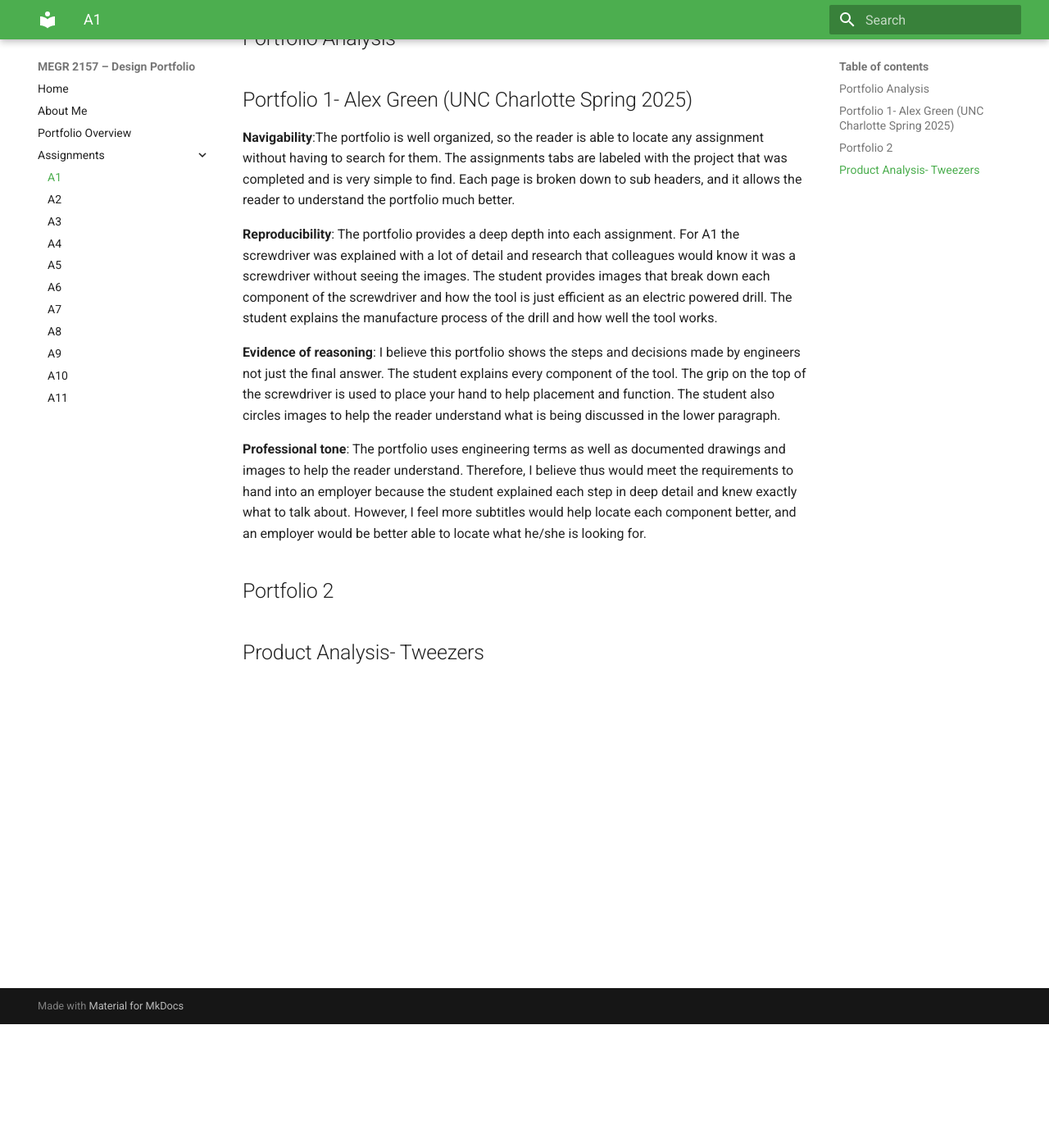
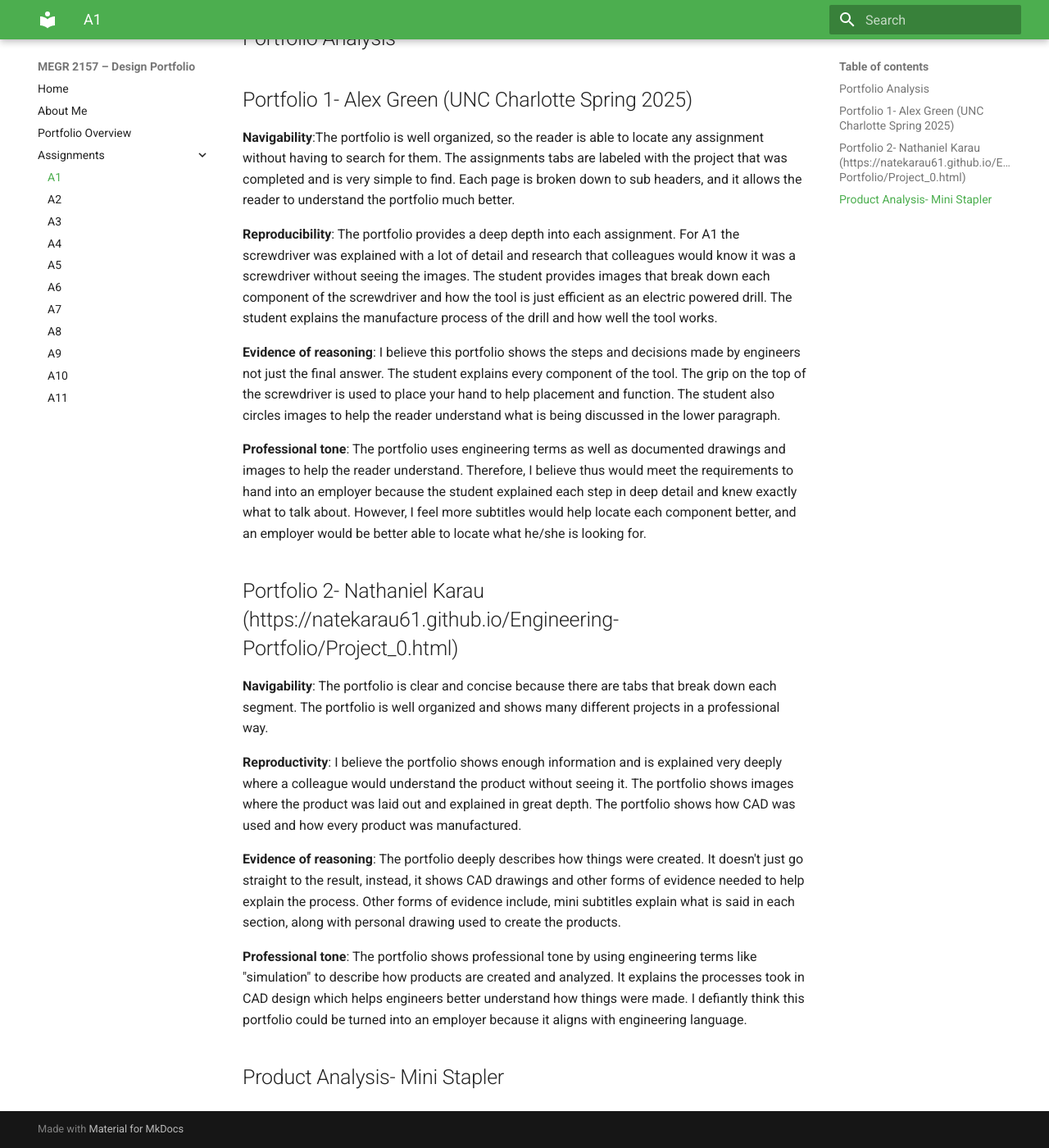
Before and after one commit to brandonhudson11/megr2157-portfolio, an MkDocs documentation site: the page built from docs/assignments/A01/index.md, in a window 1280 px wide and 1400 px high, scrolled down 151 px. Shown: the whole window at 82% size. Built offline with MkDocs 1.6.1 and Material for MkDocs 9.7.7, drawn with Linux system fonts in a browser that asks for light colours.

Commit message:
Enhance portfolio descriptions and organization
Updated the portfolio section with improved navigability and professionalism. Added links and refined descriptions for clarity.

```diff
--- a/docs/assignments/A01/index.md
+++ b/docs/assignments/A01/index.md
@@ -14,7 +14,14 @@
 **Professional tone**: The portfolio uses engineering terms as well as documented drawings and images to help the reader understand. Therefore, I believe thus would meet the requirements to hand into an employer because the student explained each step in deep detail and knew exactly what to talk about. However, I feel more subtitles would help locate each component better, and an employer would be better able to locate what he/she is looking for.
 
 
-## Portfolio 2
+## Portfolio 2- Nathaniel Karau (https://natekarau61.github.io/Engineering-Portfolio/Project_0.html)
 
+**Navigability**: The portfolio is clear and concise because there are tabs that break down each segment. The portfolio is well organized and shows many different projects in a professional way.
 
-## Product Analysis- Tweezers
+**Reproductivity**: I believe the portfolio shows enough information and is explained very deeply where a colleague would understand the product without seeing it. The portfolio shows images where the product was laid out and explained in great depth. The portfolio shows how CAD was used and how every product was manufactured.
+
+**Evidence of reasoning**: The portfolio deeply describes how things were created. It doesn't just go straight to the result, instead, it shows CAD drawings and other forms of evidence needed to help explain the process. Other forms of evidence include, mini subtitles explain what is said in each section, along with personal drawing used to create the products.
+
+**Professional tone**: The portfolio shows professional tone by using engineering terms like "simulation" to describe how products are created and analyzed. It explains the processes took in CAD design which helps engineers better understand how things were made. I defiantly think this portfolio could be turned into an employer because it aligns with engineering language.
+
+## Product Analysis- Mini Stapler
```
